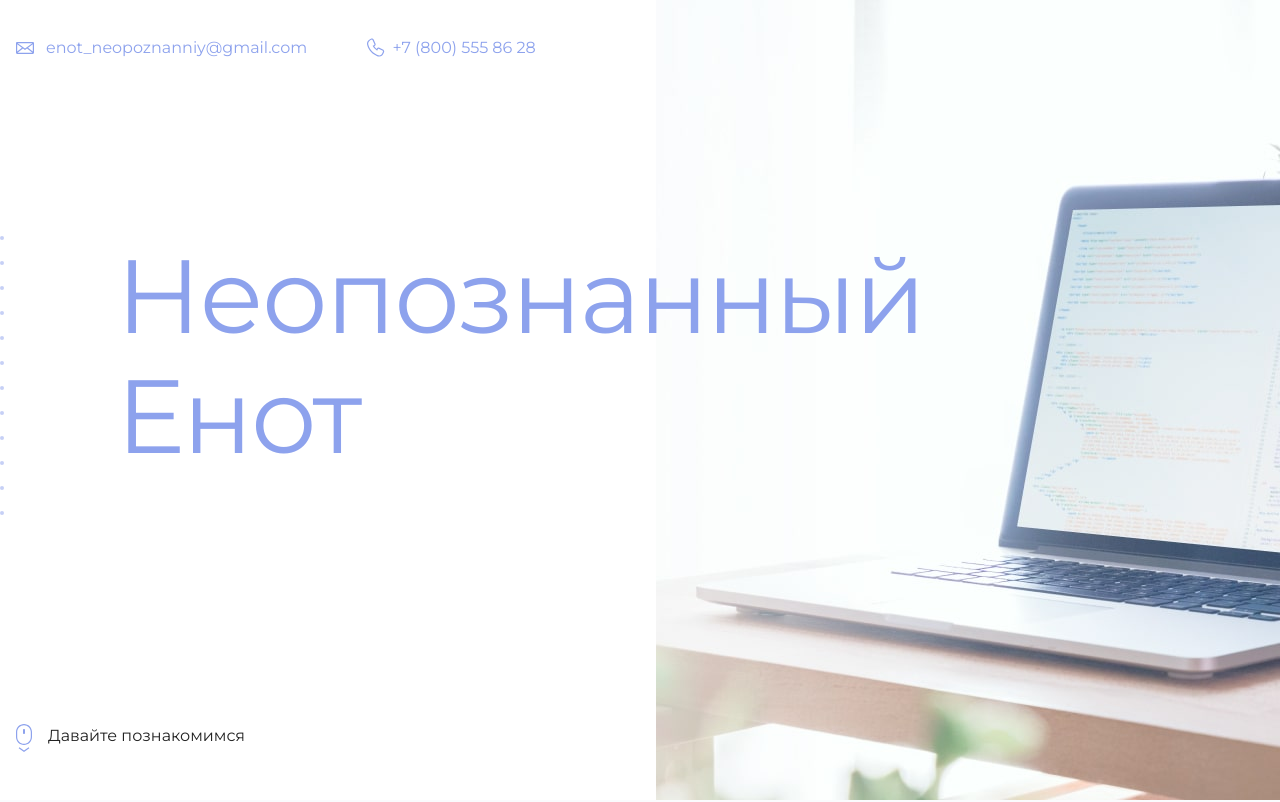
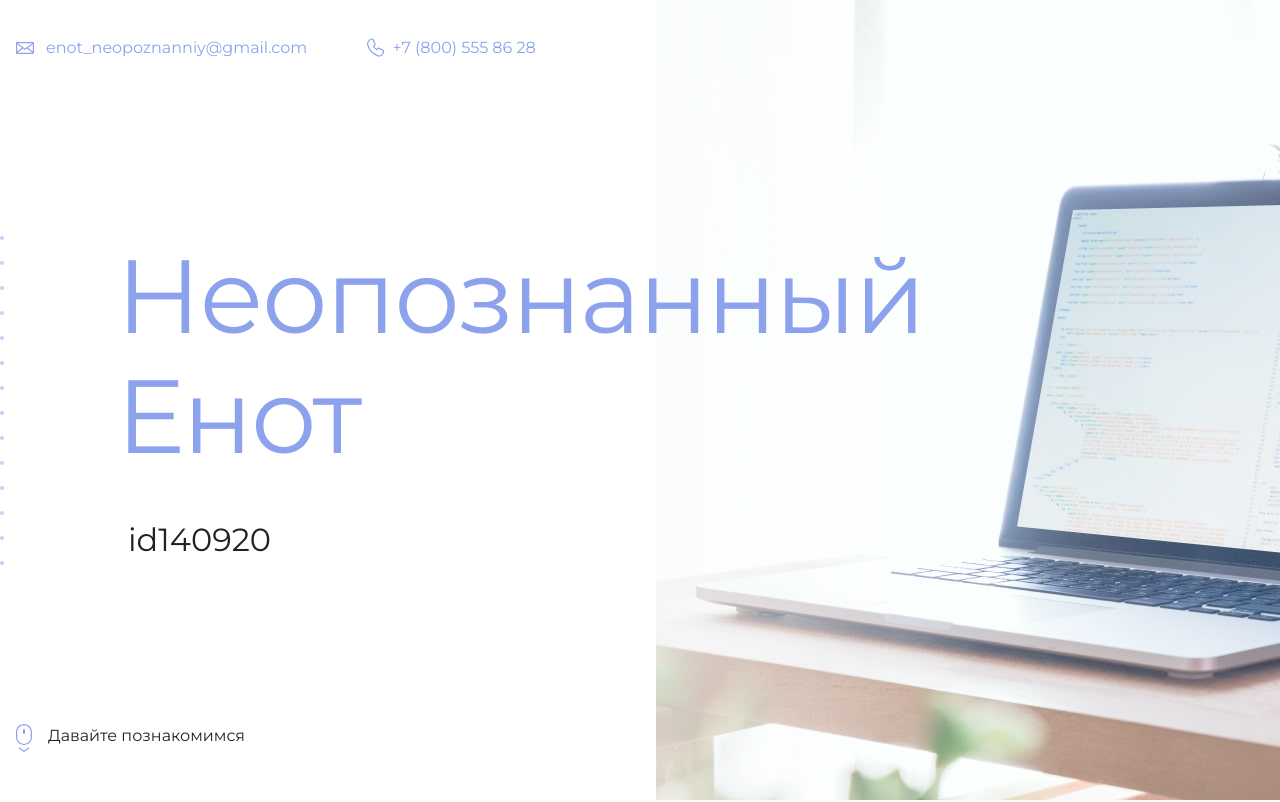
Before and after one commit to Kensant-13/github-page-example, a plain HTML site: page index.html in a window 1280 px wide. Shown: the top 802 px of the page. Drawn offline with Linux system fonts and the light colour scheme.

Commit message:
Update index.html

```diff
--- a/index.html
+++ b/index.html
@@ -19,7 +19,7 @@
       <section class="hero-image">
         <div class="container">
           <h1 class="heading">Неопознанный Енот</h1>
-          <p><!-- Тут ваш id на сайте Академии --></p>
+          <p>id140920</p>
         </div>
       </section>
 
```
